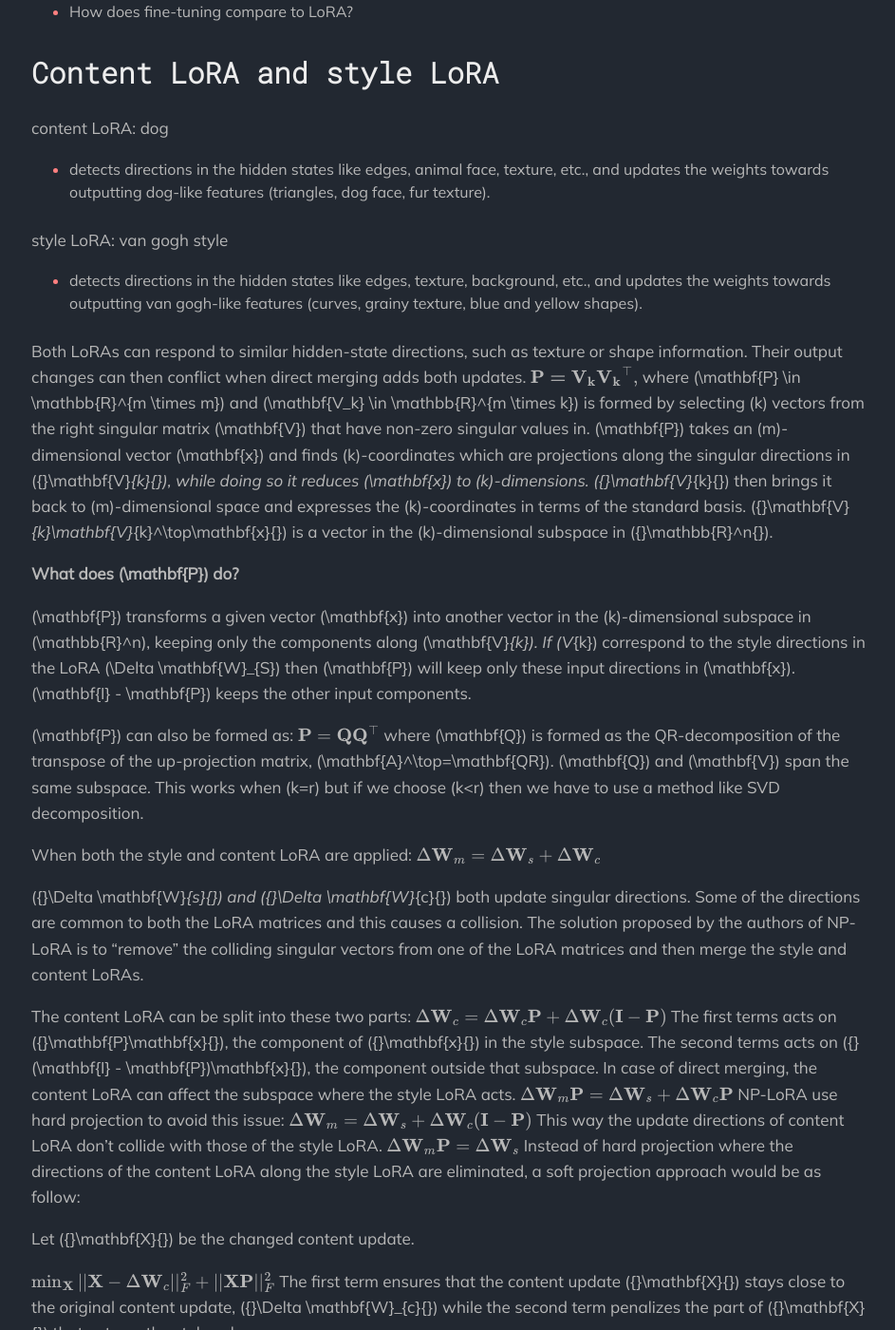
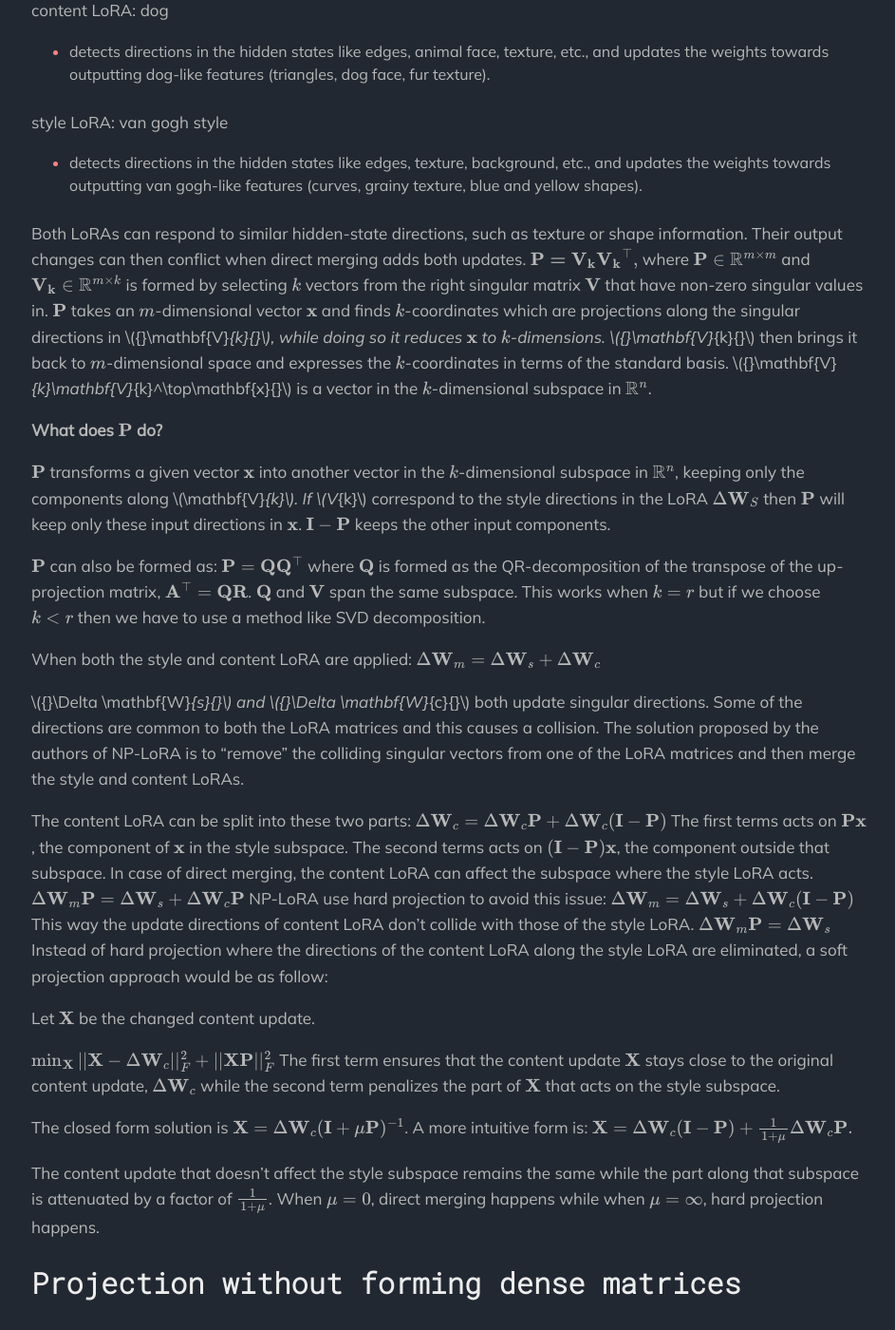
Before and after one commit to rusty-electron/rusty-electron.github.io, a Jekyll site: the page built from blog/_posts/2026-11-05-np-lora-null-space-projection.md, in a window 1280 px wide and 1400 px high, scrolled down 3202 px. Shown: the whole window at 95% size, without its empty margins (167-1110 px from the left). Built offline with Jekyll 4.4.1, drawn with Linux system fonts in a browser that asks for light colours; formulas are drawn with MathJax 3; some of the changed text lies outside the part shown.

Commit message:
Fix: double-escape backslash before inline math parens so kramdown preserves them

```diff
--- a/blog/_posts/2026-11-05-np-lora-null-space-projection.md
+++ b/blog/_posts/2026-11-05-np-lora-null-space-projection.md
@@ -11,42 +11,42 @@ katex: true
 - Title: *NP-LoRA: Null Space Projection for Subject-Style LoRA Fusion*
 - Source: [arxiv.org/pdf/2511.11051](https://arxiv.org/pdf/2511.11051)
 
-We write a LoRA matrix, \({}\Delta \mathbf{W}{}\) as:
+We write a LoRA matrix, \\({}\Delta \mathbf{W}{}\\) as:
 $$
 \Delta \mathbf{W}=\mathbf{BA}
 $$
-where \({}\mathbf{A}{}\) is the up-projection matrix and \({}\mathbf{B}{}\) is the down-projection matrix.
+where \\({}\mathbf{A}{}\\) is the up-projection matrix and \\({}\mathbf{B}{}\\) is the down-projection matrix.
 
 The LoRA matrix can be SVD decomposed as:
 $$\Delta \mathbf{W} = \mathbf{U\Sigma V^\top}$$
-> The vectors in \(\mathbf{V}\) identify at most \(r\) input directions that the update can detect.
+> The vectors in \\(\mathbf{V}\\) identify at most \\(r\\) input directions that the update can detect.
 
-- \(\mathbf{V}\) contains the normalized eigen vectors of \(\Delta \mathbf{W} \Delta \mathbf{W}^\top\)
-- \(\mathbf{U}\) contains the normalized eigen vectors of \(\Delta \mathbf{W}^\top\Delta \mathbf{W}\)
+- \\(\mathbf{V}\\) contains the normalized eigen vectors of \\(\Delta \mathbf{W} \Delta \mathbf{W}^\top\\)
+- \\(\mathbf{U}\\) contains the normalized eigen vectors of \\(\Delta \mathbf{W}^\top\Delta \mathbf{W}\\)
 
-\(\Delta W \in ℝ^{(m × n)}\), rank \((\Delta W) = r\)
+\\(\Delta W \in ℝ^{(m × n)}\\), rank \\((\Delta W) = r\\)
 
-$$U \in \mathbb{R}^{m \times r}, \Sigma \in \mathbb{R}^{r \times r}, V \in \mathbb{R}^{n \times r},$$ \(\Sigma\) has \(r\) singular values.
+$$U \in \mathbb{R}^{m \times r}, \Sigma \in \mathbb{R}^{r \times r}, V \in \mathbb{R}^{n \times r},$$ \\(\Sigma\\) has \\(r\\) singular values.
 
-rank(\(U\)) = rank(\(V\)) = rank(\(\Sigma\)) = r
+rank(\\(U\\)) = rank(\\(V\\)) = rank(\\(\Sigma\\)) = r
 
-\(V^T x\)
-- column vectors of \(V^T\) are orthogonal. $$V^Tx = \mathbf{v_1}^T x_1 + \mathbf{v_2}^T x_2 + \dots$$
+\\(V^T x\\)
+- column vectors of \\(V^T\\) are orthogonal. $$V^Tx = \mathbf{v_1}^T x_1 + \mathbf{v_2}^T x_2 + \dots$$
 - Alternatively, $$ V^Tx = \begin{bmatrix} v_1^Tx \\ v_2^Tx \\ \vdots \end{bmatrix}$$
-  - Here each value \(v_i^Tx\) asks the question how much does \(x\) point along the input direction \(v_i\). If \(v_i \perp x\) then the \(i\)-th value will be zero.
+  - Here each value \\(v_i^Tx\\) asks the question how much does \\(x\\) point along the input direction \\(v_i\\). If \\(v_i \perp x\\) then the \\(i\\)-th value will be zero.
   - Say that x is orthogonal to the column space of V: $$V^Tx=0$$Then, for that adapted linear map,$$\Delta W x = UΣ V x = 0.$$So LoRA adds no change to that layer output for that particular input vector.
-  - SVD can also be thought of as a sum of rank-1 matrices formed by the outer product of the left and right singular vectors, weighted by the respective singular values. $$\Delta Wx = \sum^{r}_{i=1} \sigma_i u_i(v_i^\top x)$$ If \(x\) has no component along any \(v_i\), then \(v_i^{\top}x=0\).
+  - SVD can also be thought of as a sum of rank-1 matrices formed by the outer product of the left and right singular vectors, weighted by the respective singular values. $$\Delta Wx = \sum^{r}_{i=1} \sigma_i u_i(v_i^\top x)$$ If \\(x\\) has no component along any \\(v_i\\), then \\(v_i^{\top}x=0\\).
 
-The vectors in \(U\) identify at most \(r\) output directions that the update can produce.
+The vectors in \\(U\\) identify at most \\(r\\) output directions that the update can produce.
 
-> This means that once we have calculated the signed lengths of the projections of \(x\) along the right singular vectors \(v_i\), we multiply \(V^Tx\) with \(U\) which contains the left singular vectors. They are the normalized eigen basis of \(AA^T\).
+> This means that once we have calculated the signed lengths of the projections of \\(x\\) along the right singular vectors \\(v_i\\), we multiply \\(V^Tx\\) with \\(U\\) which contains the left singular vectors. They are the normalized eigen basis of \\(AA^T\\).
 
-- If \(\alpha_i = \mathbf{v}^{\top}_i x\) then we can write the update as: $$\Delta W x = \sum^r_{i=1} \sigma_i \alpha_i u_i$$ For each \(i\),
-  - \(\alpha_i\) measures the signed amount of \(x\) along the input direction \(v_i\).
-  - \(\sigma_i\) scales this and
-  - \(u_i\) is the output direction for that contribution.
-- The pair \((\mathbf{v_i}, \mathbf{u_i})\) states: input variation along \(\mathbf{v_i}\) produces output variation along \(\mathbf{u}_i\).
-- Overall, if the input vector \(x\) has a component along the column vectors in \(V\) then the LoRA update \(\Delta W\) will affect the directions \(\mathbf{u_i}\) in \(U\).
+- If \\(\alpha_i = \mathbf{v}^{\top}_i x\\) then we can write the update as: $$\Delta W x = \sum^r_{i=1} \sigma_i \alpha_i u_i$$ For each \\(i\\),
+  - \\(\alpha_i\\) measures the signed amount of \\(x\\) along the input direction \\(v_i\\).
+  - \\(\sigma_i\\) scales this and
+  - \\(u_i\\) is the output direction for that contribution.
+- The pair \\((\mathbf{v_i}, \mathbf{u_i})\\) states: input variation along \\(\mathbf{v_i}\\) produces output variation along \\(\mathbf{u}_i\\).
+- Overall, if the input vector \\(x\\) has a component along the column vectors in \\(V\\) then the LoRA update \\(\Delta W\\) will affect the directions \\(\mathbf{u_i}\\) in \\(U\\).
 
 **Rank-one LoRA example**
 
@@ -62,7 +62,7 @@ For input:
 
 $$x = \left[2, 5\right]^\top$$
 
-The component of \(x\) along \(v_1\) is:
+The component of \\(x\\) along \\(v_1\\) is:
 
 $$v_1^\top x = 2$$
 
@@ -70,7 +70,7 @@ The LoRA update output is:
 
 $$\Delta W x = 3 \cdot 2 \cdot \left[0, 1\right]^\top = \left[0, 6\right]^\top$$
 
-Thus, the update adds \(6\) to the second coordinate of the base layer output. It adds nothing to the first coordinate.
+Thus, the update adds \\(6\\) to the second coordinate of the base layer output. It adds nothing to the first coordinate.
 
 If:
 
@@ -80,10 +80,10 @@ then the adapted output is:
 
 $$(W_0 + \Delta W)x = \left[10, -1\right]^\top + \left[0, 6\right]^\top = \left[10, 5\right]^\top$$
 
-The vector \(v_1\) detects the first input coordinate. The vector \(u_1\) specifies the output direction that LoRA changes.
+The vector \\(v_1\\) detects the first input coordinate. The vector \\(u_1\\) specifies the output direction that LoRA changes.
 
 - What is the function of the content LoRA?
-  - Given input \(x\) to a given layer with weight \(W_0\) where we apply \(\Delta W = U\Sigma V^T\), the \(V\) matrix will detect directions in the input vector \(x\) that align with its column vectors. \(V^\top x\) gives us the signed lengths of \(x\) along the column vectors directions of \(V\). These signed lengths are scaled by the respective singular values in \(\Sigma\). The resulting weights \(\sigma_i v_i^\top x\) is then used to update the directions of the column vectors in \(U\).
+  - Given input \\(x\\) to a given layer with weight \\(W_0\\) where we apply \\(\Delta W = U\Sigma V^T\\), the \\(V\\) matrix will detect directions in the input vector \\(x\\) that align with its column vectors. \\(V^\top x\\) gives us the signed lengths of \\(x\\) along the column vectors directions of \\(V\\). These signed lengths are scaled by the respective singular values in \\(\Sigma\\). The resulting weights \\(\sigma_i v_i^\top x\\) is then used to update the directions of the column vectors in \\(U\\).
     - Consider the example of teaching an image generation model to generate images of dogs in Van Gogh style of painting. The model knows how to generate images of dogs and also the van gogh style of painting. This task can then be completed with just a suitable prompt. What is the use case of LoRA then?
       - The prompt tells the model what you want. The content LoRA supplies learned visual information that the base model may not know or may not preserve consistently (maintain identity across the various generated images), e.g., a rare bird that was not in the training set of the image generation model.
     - Consider a image generation model that can only generate images of dogs. If I LoRA-train it to generate images of cats then what happens?
@@ -107,30 +107,30 @@ style LoRA: van gogh style
 - detects directions in the hidden states like edges, texture, background, etc., and updates the weights towards outputting van gogh-like features (curves, grainy texture, blue and yellow shapes).
 
 Both LoRAs can respond to similar hidden-state directions, such as texture or shape information. Their output changes can then conflict when direct merging adds both updates.
-$$\mathbf{P = V_k V_k} ^\top,$$ where \(\mathbf{P} \in \mathbb{R}^{m \times m}\) and \(\mathbf{V_k} \in \mathbb{R}^{m \times k}\) is formed by selecting \(k\) vectors from the right singular matrix \(\mathbf{V}\) that have non-zero singular values in. \(\mathbf{P}\) takes an \(m\)-dimensional vector \(\mathbf{x}\) and finds \(k\)-coordinates which are projections along the singular directions in \({}\mathbf{V}_{k}{}\), while doing so it reduces \(\mathbf{x}\) to \(k\)-dimensions. \({}\mathbf{V}_{k}{}\) then brings it back to \(m\)-dimensional space and expresses the \(k\)-coordinates in terms of the standard basis. \({}\mathbf{V}_{k}\mathbf{V}_{k}^\top\mathbf{x}{}\) is a vector in the \(k\)-dimensional subspace in \({}\mathbb{R}^n{}\).
+$$\mathbf{P = V_k V_k} ^\top,$$ where \\(\mathbf{P} \in \mathbb{R}^{m \times m}\\) and \\(\mathbf{V_k} \in \mathbb{R}^{m \times k}\\) is formed by selecting \\(k\\) vectors from the right singular matrix \\(\mathbf{V}\\) that have non-zero singular values in. \\(\mathbf{P}\\) takes an \\(m\\)-dimensional vector \\(\mathbf{x}\\) and finds \\(k\\)-coordinates which are projections along the singular directions in \\({}\mathbf{V}_{k}{}\\), while doing so it reduces \\(\mathbf{x}\\) to \\(k\\)-dimensions. \\({}\mathbf{V}_{k}{}\\) then brings it back to \\(m\\)-dimensional space and expresses the \\(k\\)-coordinates in terms of the standard basis. \\({}\mathbf{V}_{k}\mathbf{V}_{k}^\top\mathbf{x}{}\\) is a vector in the \\(k\\)-dimensional subspace in \\({}\mathbb{R}^n{}\\).
 
-**What does \(\mathbf{P}\) do?**
+**What does \\(\mathbf{P}\\) do?**
 
-\(\mathbf{P}\) transforms a given vector \(\mathbf{x}\) into another vector in the \(k\)-dimensional subspace in \(\mathbb{R}^n\), keeping only the components along \(\mathbf{V}_{k}\). If \(V_{k}\) correspond to the style directions in the LoRA \(\Delta \mathbf{W}_{S}\) then \(\mathbf{P}\) will keep only these input directions in \(\mathbf{x}\). \(\mathbf{I} - \mathbf{P}\) keeps the other input components.
+\\(\mathbf{P}\\) transforms a given vector \\(\mathbf{x}\\) into another vector in the \\(k\\)-dimensional subspace in \\(\mathbb{R}^n\\), keeping only the components along \\(\mathbf{V}_{k}\\). If \\(V_{k}\\) correspond to the style directions in the LoRA \\(\Delta \mathbf{W}_{S}\\) then \\(\mathbf{P}\\) will keep only these input directions in \\(\mathbf{x}\\). \\(\mathbf{I} - \mathbf{P}\\) keeps the other input components.
 
-\(\mathbf{P}\) can also be formed as:
+\\(\mathbf{P}\\) can also be formed as:
 $$
 \mathbf{P}=\mathbf{Q}\mathbf{Q}^\top
 $$
-where \(\mathbf{Q}\) is formed as the QR-decomposition of the transpose of the up-projection matrix, \(\mathbf{A}^\top=\mathbf{QR}\). \(\mathbf{Q}\) and \(\mathbf{V}\) span the same subspace. This works when \(k=r\) but if we choose \(k<r\) then we have to use a method like SVD decomposition.
+where \\(\mathbf{Q}\\) is formed as the QR-decomposition of the transpose of the up-projection matrix, \\(\mathbf{A}^\top=\mathbf{QR}\\). \\(\mathbf{Q}\\) and \\(\mathbf{V}\\) span the same subspace. This works when \\(k=r\\) but if we choose \\(k<r\\) then we have to use a method like SVD decomposition.
 
 When both the style and content LoRA are applied:
 $$
 \Delta \mathbf{W}_{m} = \Delta \mathbf{W}_{s}+\Delta \mathbf{W}_{c}
 $$
 
-\({}\Delta \mathbf{W}_{s}{}\) and \({}\Delta \mathbf{W}_{c}{}\) both update singular directions. Some of the directions are common to both the LoRA matrices and this causes a collision. The solution proposed by the authors of NP-LoRA is to "remove" the colliding singular vectors from one of the LoRA matrices and then merge the style and content LoRAs.
+\\({}\Delta \mathbf{W}_{s}{}\\) and \\({}\Delta \mathbf{W}_{c}{}\\) both update singular directions. Some of the directions are common to both the LoRA matrices and this causes a collision. The solution proposed by the authors of NP-LoRA is to "remove" the colliding singular vectors from one of the LoRA matrices and then merge the style and content LoRAs.
 
 The content LoRA can be split into these two parts:
 $$
 \Delta \mathbf{W}_{c} = \Delta \mathbf{W}_{c}\mathbf{P}+\Delta \mathbf{W}_{c}(\mathbf{I}-\mathbf{P})
 $$
-The first terms acts on \({}\mathbf{P}\mathbf{x}{}\), the component of \({}\mathbf{x}{}\) in the style subspace. The second terms acts on \({}(\mathbf{I} - \mathbf{P})\mathbf{x}{}\), the component outside that subspace. In case of direct merging, the content LoRA can affect the subspace where the style LoRA acts.
+The first terms acts on \\({}\mathbf{P}\mathbf{x}{}\\), the component of \\({}\mathbf{x}{}\\) in the style subspace. The second terms acts on \\({}(\mathbf{I} - \mathbf{P})\mathbf{x}{}\\), the component outside that subspace. In case of direct merging, the content LoRA can affect the subspace where the style LoRA acts.
 $$
 \Delta \mathbf{W}_{m}\mathbf{P} = \Delta \mathbf{W}_{s}+\Delta \mathbf{W}_{c}\mathbf{P}
 $$
@@ -144,33 +144,33 @@ $$
 $$
 Instead of hard projection where the directions of the content LoRA along the style LoRA are eliminated, a soft projection approach would be as follow:
 
-Let \({}\mathbf{X}{}\) be the changed content update.
+Let \\({}\mathbf{X}{}\\) be the changed content update.
 
 $$
 \min_{\mathbf{X}} ||\mathbf{X} - \Delta \mathbf{W}_{c}||_{F}^2 + ||\mathbf{X}\mathbf{P}||_{F}^2
 $$
-The first term ensures that the content update \({}\mathbf{X}{}\) stays close to the original content update, \({}\Delta \mathbf{W}_{c}{}\) while the second term penalizes the part of \({}\mathbf{X}{}\) that acts on the style subspace.
+The first term ensures that the content update \\({}\mathbf{X}{}\\) stays close to the original content update, \\({}\Delta \mathbf{W}_{c}{}\\) while the second term penalizes the part of \\({}\mathbf{X}{}\\) that acts on the style subspace.
 
-The closed form solution is \({}\mathbf{X}=\Delta \mathbf{W}_{c}(\mathbf{I} + \mu \mathbf{P})^{-1}{}\). A more intuitive form is:
+The closed form solution is \\({}\mathbf{X}=\Delta \mathbf{W}_{c}(\mathbf{I} + \mu \mathbf{P})^{-1}{}\\). A more intuitive form is:
 $$
 \mathbf{X} = \Delta \mathbf{W}_{c}(\mathbf{I}-\mathbf{P}) + \frac{1}{1+\mu}\Delta \mathbf{W}_{c}\mathbf{P}.
 $$
 
-The content update that doesn't affect the style subspace remains the same while the part along that subspace is attenuated by a factor of \({}\frac{1}{1+\mu}{}\). When \(\mu=0\), direct merging happens while when \(\mu=\infty\), hard projection happens.
+The content update that doesn't affect the style subspace remains the same while the part along that subspace is attenuated by a factor of \\({}\frac{1}{1+\mu}{}\\). When \\(\mu=0\\), direct merging happens while when \\(\mu=\infty\\), hard projection happens.
 
 ## Projection without forming dense matrices
 
-\({}\Delta \mathbf{W}_{m}=\Delta \mathbf{W}_{s} + \Delta \mathbf{W}_{c}(\mathbf{I}-\mathbf{P}){}\)
+\\({}\Delta \mathbf{W}_{m}=\Delta \mathbf{W}_{s} + \Delta \mathbf{W}_{c}(\mathbf{I}-\mathbf{P}){}\\)
 
 It can also be written as:
 
-\({}\Delta \mathbf{W}_{m}=\mathbf{B}_{s}\mathbf{A}_{s} + \mathbf{B}_{c}\mathbf{A}_{c}(\mathbf{I-P}){}\)
+\\({}\Delta \mathbf{W}_{m}=\mathbf{B}_{s}\mathbf{A}_{s} + \mathbf{B}_{c}\mathbf{A}_{c}(\mathbf{I-P}){}\\)
 
 We focus on the second part:
 
-\({}\mathbf{B}_{c}\mathbf{A}_{c}(\mathbf{I-P}) = \mathbf{B}_{c}\mathbf{A}_{c}(\mathbf{I-QQ^\top})=\mathbf{B}_{c}(\mathbf{\mathbf{A}_{c}-\mathbf{A}_{c}QQ^\top}){}\)
+\\({}\mathbf{B}_{c}\mathbf{A}_{c}(\mathbf{I-P}) = \mathbf{B}_{c}\mathbf{A}_{c}(\mathbf{I-QQ^\top})=\mathbf{B}_{c}(\mathbf{\mathbf{A}_{c}-\mathbf{A}_{c}QQ^\top}){}\\)
 
-We define \({}\mathbf{A}_{c}^\prime{}\) and introduce the \({}\mu{}\) parameter there:
+We define \\({}\mathbf{A}_{c}^\prime{}\\) and introduce the \\({}\mu{}\\) parameter there:
 $$
 \mathbf{A}_{c}^\prime = \mathbf{\mathbf{A}_{c}-\frac{\mu}{1+\mu}\mathbf{A}_{c}QQ^\top}
 $$
@@ -194,7 +194,7 @@ $$
 
 \Delta \mathbf{W}_{m} = \mathbf{B}_{m}\mathbf{A}_{m}
 $$
-The rank of the style LoRA and the content LoRA are at most \(r_s\) and \(r_c\) resp. Therefore, as per the sub-additivity property, the rank of the merged LoRA is at most \(r_s + r_c\).
+The rank of the style LoRA and the content LoRA are at most \\(r_s\\) and \\(r_c\\) resp. Therefore, as per the sub-additivity property, the rank of the merged LoRA is at most \\(r_s + r_c\\).
 
 ## Evaluations
 
@@ -205,6 +205,6 @@ The harmonic mean is emphasized because it is penalized more than arithmetic mea
 $$
 S_{harmonic} = \frac{n}{\frac{1}{x_{1}} + \frac{1}{x_{2}} + \cdots \frac{1}{x_{n}}}
 $$
-where \({}n{}\) is the number of values and \({}x_{i}{}\) is the \(i\)-th value.
+where \\({}n{}\\) is the number of values and \\({}x_{i}{}\\) is the \\(i\\)-th value.
 
 TODO: qualitative evaluation write-up still pending.
```
